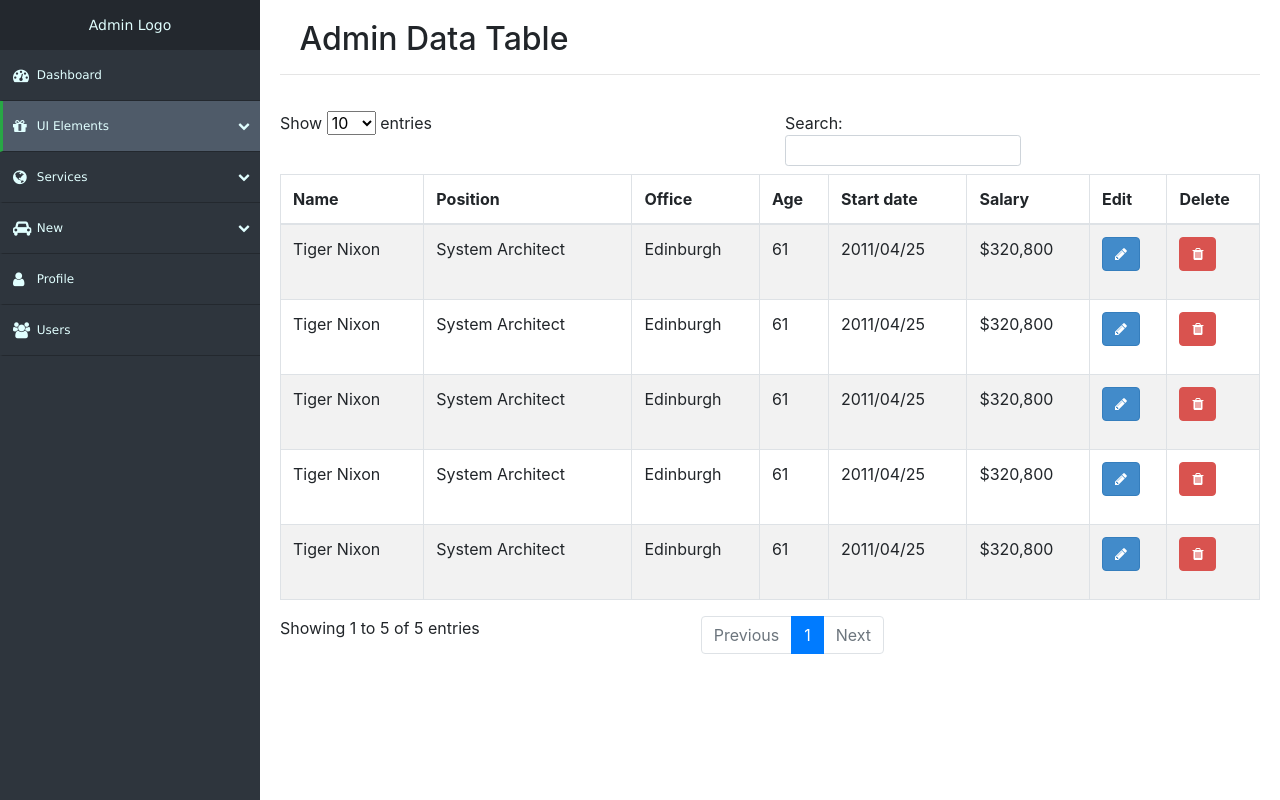
After one commit to seasoftmayzinmarwin/seasoft-mayzin, a PHP site: page /datatable.php in a window 1280 px wide. The commit adds this page. Run offline with PHP 8.4, Linux system fonts and the light colour scheme; some libraries are stand-ins or nearby versions.

Commit message:
Add Datable

```diff
--- a/css/style.css
+++ b/css/style.css
@@ -138,6 +138,13 @@ body {
     padding-left: 20px;
     line-height: 50px !important;
   }
+  .content {
+  margin-left: 0px !important;
+  }
+  .form-block .btn-left{
+    padding-left: 13% !important;
+}
+
 }
 @media (min-width: 767px) {
   .nav-side-menu .menu-list .menu-content {
@@ -154,8 +161,62 @@ body {
 .header-lg-title{
   padding-left: 5%;
 }
+.header-sm-title{
+  padding-left: 2%;
+}
 .form-block .btn-left{
     padding-left: 21.3%;
+}
+.pagination>li {
+display: inline;
+padding:0px !important;
+margin:0px !important;
+border:none !important;
+}
+.modal-backdrop {
+  z-index: -1 !important;
+}
+/*
+Fix to show in full screen demo
+*/
+iframe
+{
+    height:700px !important;
+}
+
+.btn {
+display: inline-block;
+padding: 6px 12px !important;
+margin-bottom: 0;
+font-size: 14px;
+font-weight: 400;
+line-height: 1.42857143;
+text-align: center;
+white-space: nowrap;
+vertical-align: middle;
+-ms-touch-action: manipulation;
+touch-action: manipulation;
+cursor: pointer;
+-webkit-user-select: none;
+-moz-user-select: none;
+-ms-user-select: none;
+user-select: none;
+background-image: none;
+border: 1px solid transparent;
+border-radius: 4px;
+}
+
+.btn-primary {
+color: #fff !important;
+background: #428bca !important;
+border-color: #357ebd !important;
+box-shadow:none !important;
+}
+.btn-danger {
+color: #fff !important;
+background: #d9534f !important;
+border-color: #d9534f !important;
+box-shadow:none !important;
 }
 /*----28.9.2018(end)---*/
 .content {
--- /dev/null
+++ b/datatable.php
@@ -0,0 +1,138 @@
+<?php include('layout/header.php') ?>
+<?php include('layout/sidebar.php') ?>
+<div class="content">
+	<div class="row">
+		<div class="col-md-12">
+			<h2 class="header-sm-title">Admin Data Table</h2>
+			<hr>
+		</div>
+	</div>
+	 <div class="space-sm"></div>
+	<div class="row">
+		<div class="col-md-12">
+			<table id="datatable" class="table table-striped table-bordered" cellspacing="0" width="100%">
+				<thead>
+					<tr>
+						<th>Name</th>
+						<th>Position</th>
+						<th>Office</th>
+						<th>Age</th>
+						<th>Start date</th>
+						<th>Salary</th>
+						<th>Edit</th>
+						<th>Delete</th>
+					</tr>
+				</thead>
+				<tbody>
+					<tr>
+						<td>Tiger Nixon</td>
+						<td>System Architect</td>
+						<td>Edinburgh</td>
+						<td>61</td>
+						<td>2011/04/25</td>
+						<td>$320,800</td>
+						<td><p data-placement="top" data-toggle="tooltip" title="Edit"><button class="btn btn-primary btn-xs" data-title="Edit" data-toggle="modal" data-target="#edit" ><i class="fa fa-pencil" aria-hidden="true"></i></span></button></p></td>
+						<td><p data-placement="top" data-toggle="tooltip" title="Delete"><button class="btn btn-danger btn-xs" data-title="Delete" data-toggle="modal" data-target="#delete" ><i class="fa fa-trash" aria-hidden="true"></i></span></button></p></td>
+					</tr>
+					<tr>
+						<td>Tiger Nixon</td>
+						<td>System Architect</td>
+						<td>Edinburgh</td>
+						<td>61</td>
+						<td>2011/04/25</td>
+						<td>$320,800</td>
+						<td><p data-placement="top" data-toggle="tooltip" title="Edit"><button class="btn btn-primary btn-xs" data-title="Edit" data-toggle="modal" data-target="#edit" ><i class="fa fa-pencil" aria-hidden="true"></i></span></button></p></td>
+						<td><p data-placement="top" data-toggle="tooltip" title="Delete"><button class="btn btn-danger btn-xs" data-title="Delete" data-toggle="modal" data-target="#delete" ><i class="fa fa-trash" aria-hidden="true"></i></span></button></p></td>
+					</tr>
+					<tr>
+						<td>Tiger Nixon</td>
+						<td>System Architect</td>
+						<td>Edinburgh</td>
+						<td>61</td>
+						<td>2011/04/25</td>
+						<td>$320,800</td>
+						<td><p data-placement="top" data-toggle="tooltip" title="Edit"><button class="btn btn-primary btn-xs" data-title="Edit" data-toggle="modal" data-target="#edit" ><i class="fa fa-pencil" aria-hidden="true"></i></span></button></p></td>
+						<td><p data-placement="top" data-toggle="tooltip" title="Delete"><button class="btn btn-danger btn-xs" data-title="Delete" data-toggle="modal" data-target="#delete" ><i class="fa fa-trash" aria-hidden="true"></i></span></button></p></td>
+					</tr>
+					<tr>
+						<td>Tiger Nixon</td>
+						<td>System Architect</td>
+						<td>Edinburgh</td>
+						<td>61</td>
+						<td>2011/04/25</td>
+						<td>$320,800</td>
+						<td><p data-placement="top" data-toggle="tooltip" title="Edit"><button class="btn btn-primary btn-xs" data-title="Edit" data-toggle="modal" data-target="#edit" ><i class="fa fa-pencil" aria-hidden="true"></i></span></button></p></td>
+						<td><p data-placement="top" data-toggle="tooltip" title="Delete"><button class="btn btn-danger btn-xs" data-title="Delete" data-toggle="modal" data-target="#delete" ><i class="fa fa-trash" aria-hidden="true"></i></span></button></p></td>
+					</tr>
+					<tr>
+						<td>Tiger Nixon</td>
+						<td>System Architect</td>
+						<td>Edinburgh</td>
+						<td>61</td>
+						<td>2011/04/25</td>
+						<td>$320,800</td>
+						<td><p data-placement="top" data-toggle="tooltip" title="Edit"><button class="btn btn-primary btn-xs" data-title="Edit" data-toggle="modal" data-target="#edit" ><i class="fa fa-pencil" aria-hidden="true"></i></span></button></p></td>
+						<td><p data-placement="top" data-toggle="tooltip" title="Delete"><button class="btn btn-danger btn-xs" data-title="Delete" data-toggle="modal" data-target="#delete" ><i class="fa fa-trash" aria-hidden="true"></i></span></button></p></td>
+					</tr>
+				</tbody>
+			</table>
+		</div>
+	</div>
+</div>
+
+<div class="modal fade" id="edit" tabindex="-1" role="dialog" aria-labelledby="edit" aria-hidden="true">
+	<div class="modal-dialog">
+		<div class="modal-content">
+			<div class="modal-header">
+				<button type="button" class="close" data-dismiss="modal" aria-hidden="true">×</button>
+				<h4 class="modal-title custom_align" id="Heading">Edit Your Detail</h4>
+			</div>
+			<div class="modal-body">
+				<div class="form-group">
+					<input class="form-control " type="text" placeholder="Tiger Nixon">
+				</div>
+				<div class="form-group">
+
+					<input class="form-control " type="text" placeholder="System Architect">
+				</div>
+				<div class="form-group">
+
+
+					<input class="form-control " type="text" placeholder="Edinburgh">
+
+				</div>
+			</div>
+			<div class="modal-footer ">
+				<button type="button" class="btn btn-warning btn-lg" style="width: 100%;"><span class="glyphicon glyphicon-ok-sign"></span> Update</button>
+			</div>
+		</div>
+		<!-- /.modal-content -->
+	</div>
+	<!-- /.modal-dialog -->
+</div>
+
+
+
+<div class="modal fade" id="delete" tabindex="-1" role="dialog" aria-labelledby="edit" aria-hidden="true">
+	<div class="modal-dialog">
+		<div class="modal-content">
+			<div class="modal-header">
+				<button type="button" class="close" data-dismiss="modal" aria-hidden="true">×</button>
+				<h4 class="modal-title custom_align" id="Heading">Delete this entry</h4>
+			</div>
+			<div class="modal-body">
+
+				<div class="alert alert-danger"><span class="glyphicon glyphicon-warning-sign"></span> Are you sure you want to delete this Record?</div>
+
+			</div>
+			<div class="modal-footer ">
+				<button type="button" class="btn btn-success" ><span class="glyphicon glyphicon-ok-sign"></span> Yes</button>
+				<button type="button" class="btn btn-default" data-dismiss="modal"><span class="glyphicon glyphicon-remove"></span> No</button>
+			</div>
+		</div>
+		<!-- /.modal-content -->
+	</div>
+	<!-- /.modal-dialog -->
+</div>
+
+<?php include('layout/footer.php') ?>
--- a/layout/footer.php
+++ b/layout/footer.php
@@ -1,7 +1,19 @@
 <script src="https://code.jquery.com/jquery-3.3.1.slim.min.js" integrity="sha384-q8i/X+965DzO0rT7abK41JStQIAqVgRVzpbzo5smXKp4YfRvH+8abtTE1Pi6jizo" crossorigin="anonymous"></script>
 <script src="https://cdnjs.cloudflare.com/ajax/libs/popper.js/1.14.3/umd/popper.min.js" integrity="sha384-ZMP7rVo3mIykV+2+9J3UJ46jBk0WLaUAdn689aCwoqbBJiSnjAK/l8WvCWPIPm49" crossorigin="anonymous"></script>
 <script src="https://stackpath.bootstrapcdn.com/bootstrap/4.1.3/js/bootstrap.min.js" integrity="sha384-ChfqqxuZUCnJSK3+MXmPNIyE6ZbWh2IMqE241rYiqJxyMiZ6OW/JmZQ5stwEULTy" crossorigin="anonymous"></script>
-<script src="https://code.jquery.com/jquery-3.3.1.min.js" integrity="sha256-FgpCb/KJQlLNfOu91ta32o/NMZxltwRo8QtmkMRdAu8=" crossorigin="anonymous"></script>
+<script src="https://code.jquery.com/jquery-3.3.1.min.js"></script>
+<script src="https://cdn.datatables.net/1.10.16/js/jquery.dataTables.min.js"></script>
+<script src="https://cdn.datatables.net/1.10.16/js/dataTables.bootstrap4.min.js"></script>
 <script type="text/javascript" src="js/selectbox.js"></script>
+<script type="text/javascript" charset="utf-8">
+	$(document).ready(function() {
+    $('#datatable').dataTable();
+
+     $("[data-toggle=tooltip]").tooltip();
+
+} );
+
+
+</script>
 </body>
 </html>
--- a/layout/sidebar.php
+++ b/layout/sidebar.php
@@ -13,7 +13,7 @@
           <a href="#"><i class="fa fa-gift fa-lg"></i> UI Elements <span class="arrow"></span></a>
         </li>
         <ul class="sub-menu collapse" id="products">
-          <li class="active"><a href="#">CSS3 Animation</a></li>
+          <li class="active"><a href="datatable.php">Data Table</a></li>
           <li><a href="#">General</a></li>
           <li><a href="#">Buttons</a></li>
           <li><a href="#">Tabs & Accordions</a></li>
```
